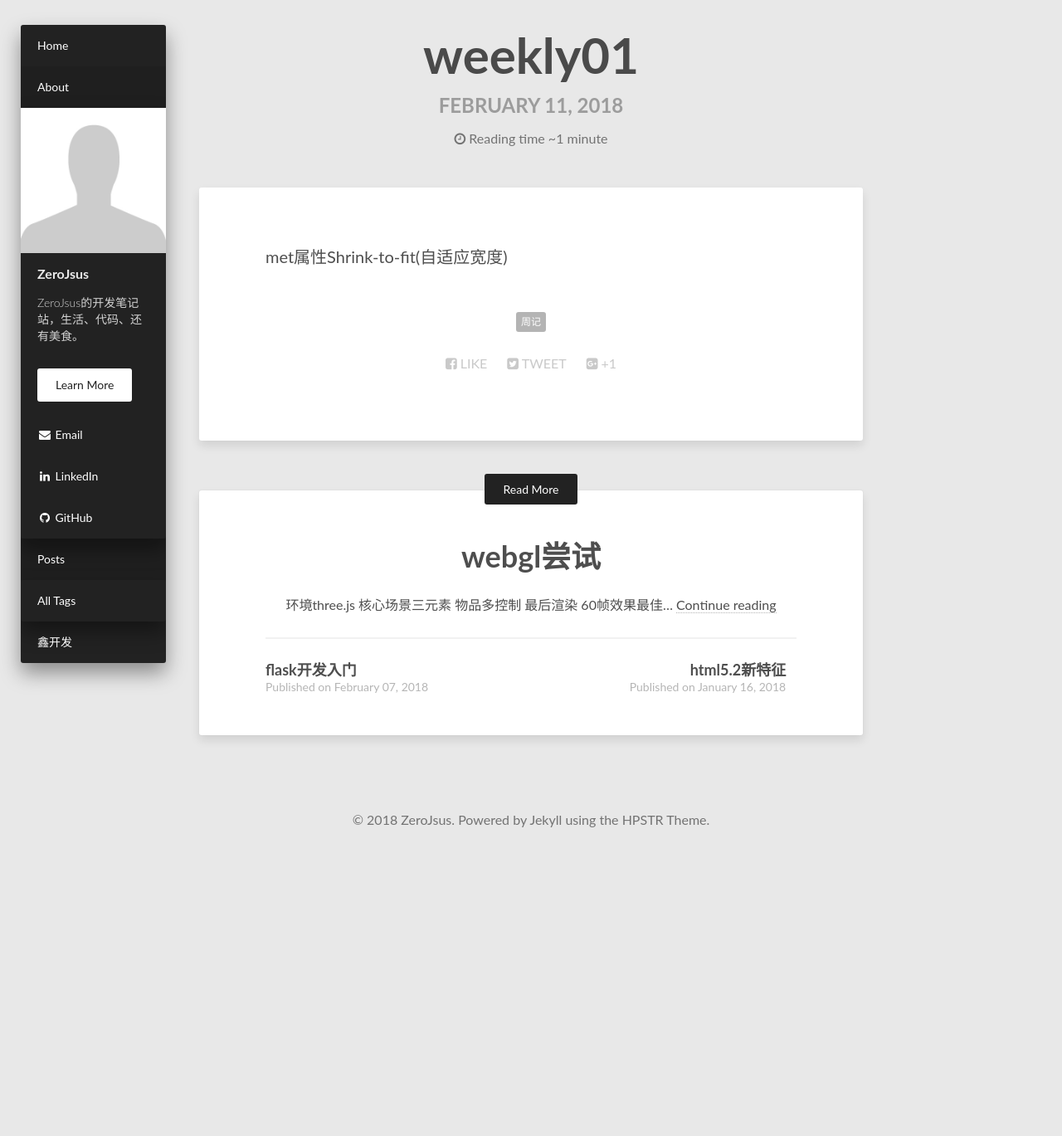
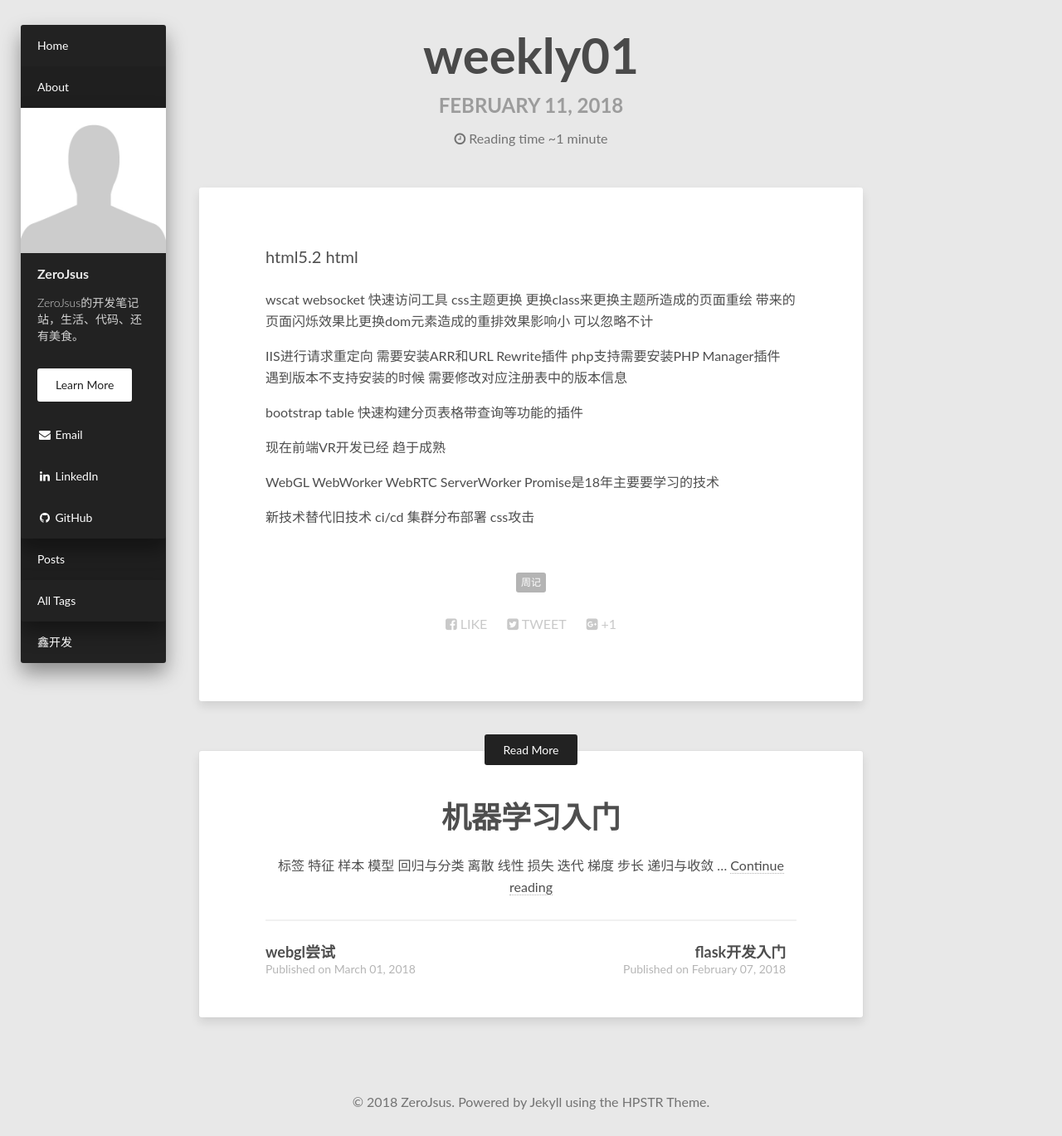
Before and after one commit to ZeroJsus/ZeroJsus.github.io, a Jekyll site: the page built from _posts/2018-2-11-weekly01.markdown, in a window 1280 px wide. Shown: the whole page at 83% size. Built offline with Jekyll 4.4.1, drawn with Linux system fonts in a browser that asks for light colours; nearby versions of some CDN libraries; before the commit the page ends 1029 px from its top, so only the background shows below that.

Commit message:
机器学习

```diff
--- a/_posts/2018-2-11-weekly01.markdown
+++ b/_posts/2018-2-11-weekly01.markdown
@@ -6,4 +6,23 @@
 tags: '周记'
 ---
 
-met属性Shrink-to-fit(自适应宽度)
+html5.2 html <Dialog> 元素
+Mysql event设置
+Parcel 快速开始构建工具 webpack gulp
+JSON-RPC 一种以json为协议的远程调用服务 GrapAPI RESTful
+CEF 以C++和C#为底层开发的Chromium 多平台构建打包工具 eletron
+Gulp-purgecss 清除一个页面中没有被使用的多余css
+webAssembly 将C语言转换成Javascript代码的项目
+
+wscat websocket 快速访问工具
+css主题更换 更换class来更换主题所造成的页面重绘 带来的页面闪烁效果比更换dom元素造成的重排效果影响小 可以忽略不计
+
+IIS进行请求重定向 需要安装ARR和URL Rewrite插件 php支持需要安装PHP Manager插件 遇到版本不支持安装的时候 需要修改对应注册表中的版本信息
+
+bootstrap table 快速构建分页表格带查询等功能的插件
+
+现在前端VR开发已经 趋于成熟
+
+WebGL WebWorker WebRTC ServerWorker Promise是18年主要要学习的技术
+
+新技术替代旧技术 ci/cd 集群分布部署 css攻击
```
Also changed, not shown: _posts/2018-3-2-机器学习入门.markdown (added, +9 -0 lines).
